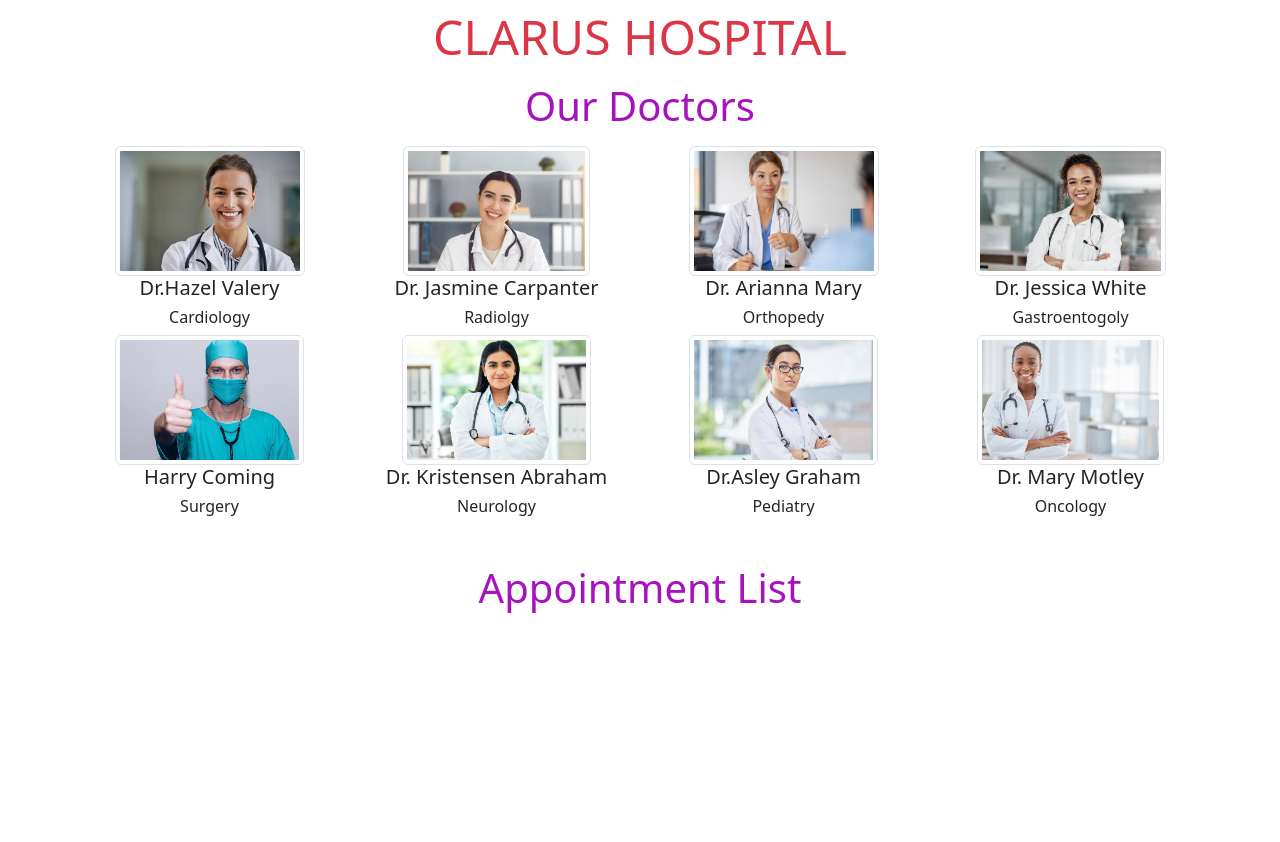
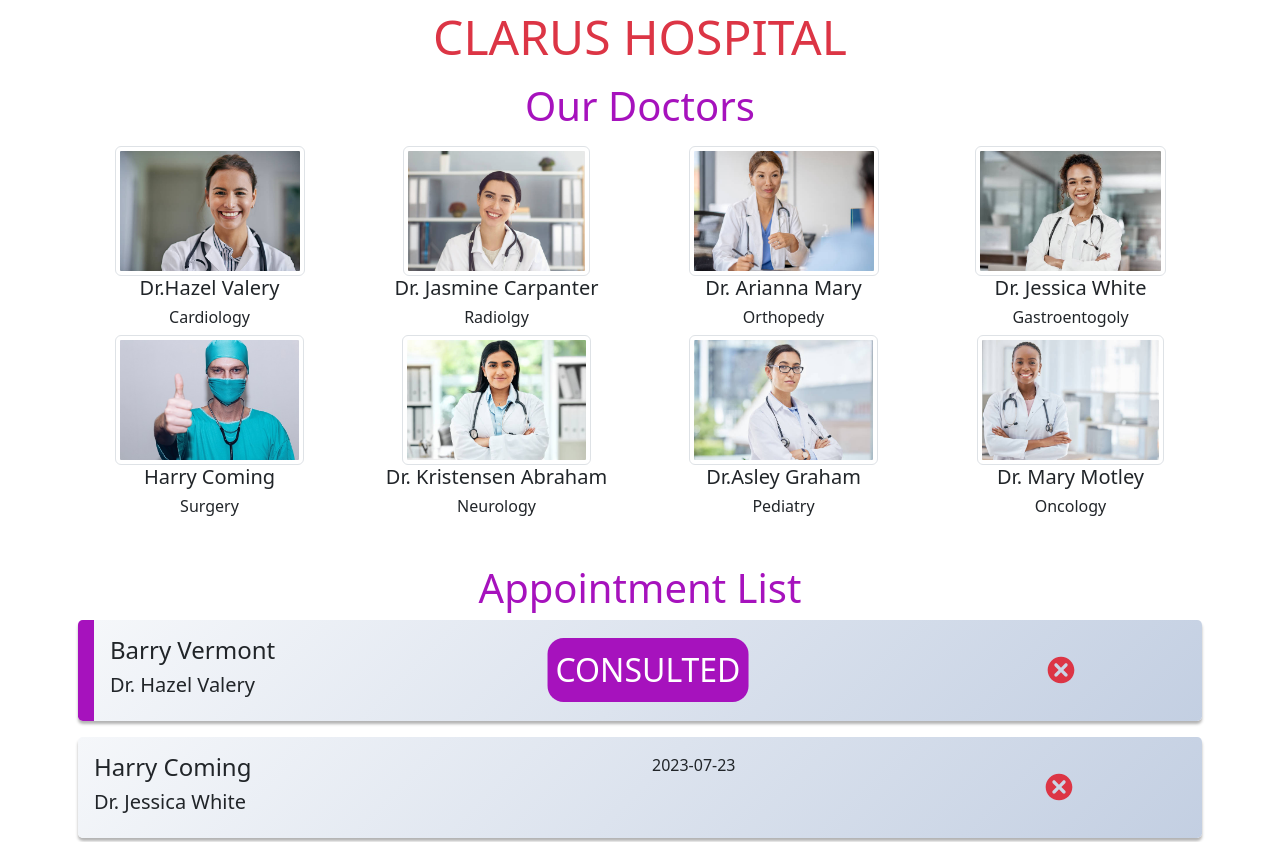
Before and after one commit to furkanpolat06/Appointment_Project, a React (Create React App) app: page / in a window 1280 px wide. Shown: the top 842 px of the page. Before the commit the page ends 800 px from the top, so only its background shows below. Built offline with nearby package versions, Linux system fonts and the light colour scheme.

Commit message:
feat:props passed

```diff
--- a/src/App.css
+++ b/src/App.css
@@ -39,3 +39,8 @@
   padding: 0.5rem;
   transform: translate(-50%, -50%);
 }
+#tidelete:hover{
+  cursor: pointer;
+  transform: scale(1.2);
+
+}
--- a/src/components/AddModal.jsx
+++ b/src/components/AddModal.jsx
@@ -3,7 +3,7 @@ import Modal from "react-bootstrap/Modal";
 import Form from "react-bootstrap/Form";
 import {useState} from "react"
 
-function AddModal({ show, handleClose }) {
+function AddModal({ show, handleClose, apps, setApps }) {
   const [name, setName] = useState("");
   console.log({name});
   const [date, setDate] = useState(new Date().toISOString().slice(0,10));
--- a/src/components/AppointmentList.jsx
+++ b/src/components/AppointmentList.jsx
@@ -1,6 +1,8 @@
-import Container from "react-bootstrap/Container"
+import { Col, Row } from "react-bootstrap";
+import Container from "react-bootstrap/Container";
+import { TiDelete } from "react-icons/ti";
 
-const AppointmentList = ({apps}) => {
+const AppointmentList = ({ apps }) => {
   console.log("appointment ", apps);
   return (
     <Container className="p-2">
@@ -8,11 +10,22 @@ const AppointmentList = ({apps}) => {
         Appointment List
       </h3>
 
-        {/* {apps} */}
+      {apps.map(({ id, patient, consulted, doctor, day }) => (
+        <div key={id} className={consulted ? "appointments consulted" : "appointments"}>
+          <Row className=" justify-content-between align-item-center">
+            <Col xs={12} md={6}>
+              <h4>{patient}</h4>
+              <h5>{doctor}</h5>
+            </Col>
+            <Col>{day}</Col>
+            <Col  className="text-center m-auto">
+              <TiDelete className="text-danger fs-1" id="tidelete" />
+            </Col>
+          </Row>
+        </div>
+      ))}
+    </Container>
+  );
+};
 
-    </Container>
-
-  )
-}
-
-export default AppointmentList
+export default AppointmentList;
--- a/src/components/Doctors.jsx
+++ b/src/components/Doctors.jsx
@@ -1,17 +1,14 @@
-import Container from "react-bootstrap/Container"
-import { doctorData } from "../helper/data"
-import { Col, Row } from "react-bootstrap"
-import AddModal from "./AddModal"
-import { useState } from 'react';
+import Container from "react-bootstrap/Container";
+import { doctorData } from "../helper/data";
+import { Col, Row } from "react-bootstrap";
+import AddModal from "./AddModal";
+import { useState } from "react";
 
-
-
-const Doctors = () => {
+const Doctors = ({ apps, setApps }) => {
   const [show, setShow] = useState(false);
-  const handleImgClick=()=>{
-    setShow(true)
-  }
-
+  const handleImgClick = () => {
+    setShow(true);
+  };
 
   return (
     <Container className="p-2">
@@ -19,20 +16,22 @@ const Doctors = () => {
         Our Doctors
       </h3>
       <Row className="justify-content-center">
-      {doctorData.map(({id, img, dep, name})=>(
-        <Col key={id} xs={6} sm={4} md={3}>
-          <img src={img} alt={name} className="img-thumbnail doctor-img" onClick={handleImgClick}/>
-          <h5>{name}</h5>
-          <h6>{dep}</h6>
+        {doctorData.map(({ id, img, dep, name }) => (
+          <Col key={id} xs={6} sm={4} md={3}>
+            <img
+              src={img}
+              alt={name}
+              className="img-thumbnail doctor-img"
+              onClick={handleImgClick}
+            />
+            <h5>{name}</h5>
+            <h6>{dep}</h6>
+          </Col>
+        ))}
+      </Row>
+      <AddModal show={show} handleClose={() => setShow(false)} apps={apps} setApps={setApps}/>
+    </Container>
+  );
+};
 
-        </Col>
-      ))}
-
-      </Row>
-      <AddModal show={show} handleClose={()=>setShow(false)}/>
-
-    </Container>
-  )
-}
-
-export default Doctors
+export default Doctors;
--- a/src/helper/data.jsx
+++ b/src/helper/data.jsx
@@ -2,21 +2,21 @@ export const appointmentData = [
   {
     id: 1,
     patient: "Barry Vermont",
-    day: new Date(),
+    day: new Date().toISOString().slice(0,10),
     consulted: true,
     doctor: "Dr. Hazel Valery",
   },
   {
     id: 2,
     patient: "Harry Coming",
-    day: new Date(),
+    day: new Date().toISOString().slice(0,10),
     consulted: false,
     doctor: "Dr. Jessica White",
   },
   {
     id: 3,
     patient: "Aaron Black",
-    day: new Date(),
+    day: new Date().toISOString().slice(0,10),
     consulted: true,
     doctor: "Dr. Jasmine Carpanter",
   },
--- a/src/pages/Home.jsx
+++ b/src/pages/Home.jsx
@@ -9,7 +9,7 @@ const Home = () => {
   return (
     <main className="text-center mt-2">
       <h1 className="display-5 text-danger">CLARUS HOSPITAL</h1>
-      <Doctors />
+      <Doctors apps={appointments} setApps={setAppointments} />
       <AppointmentList apps={appointments} />
     </main>
   )
```
